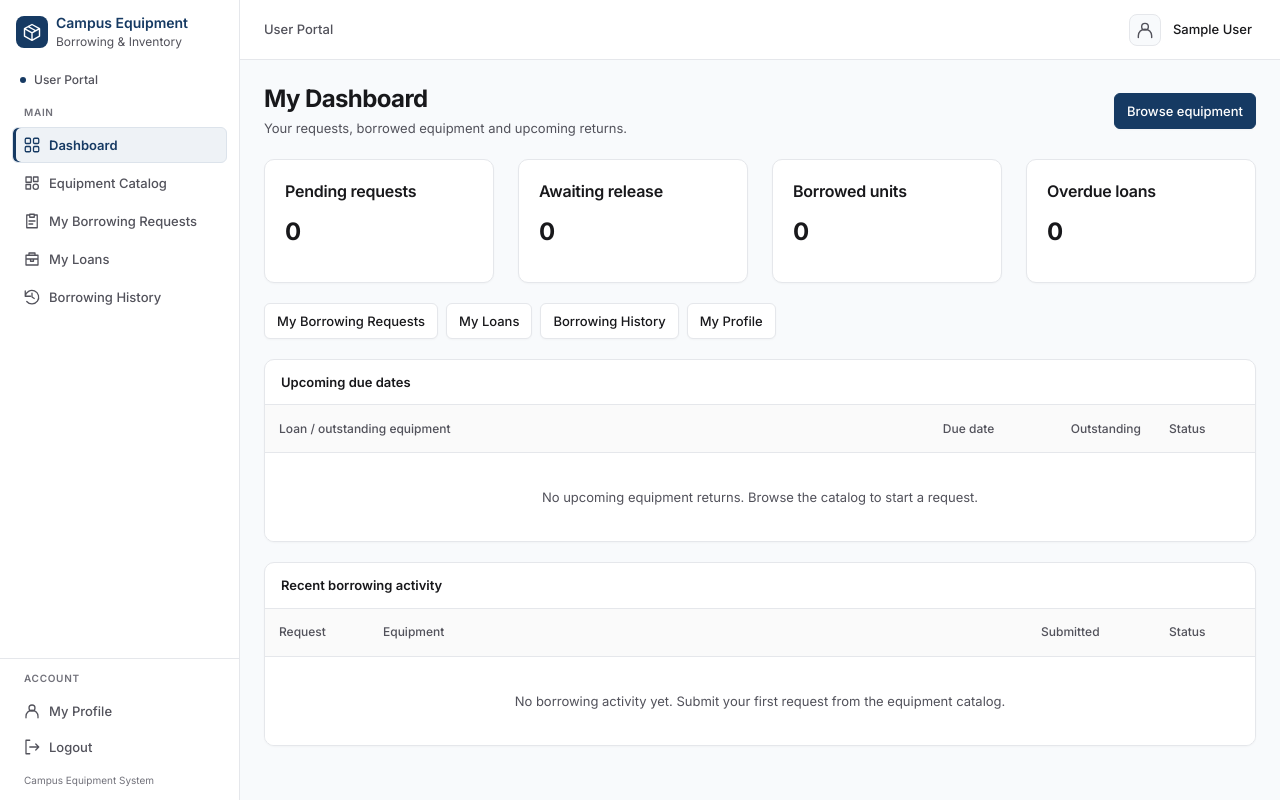
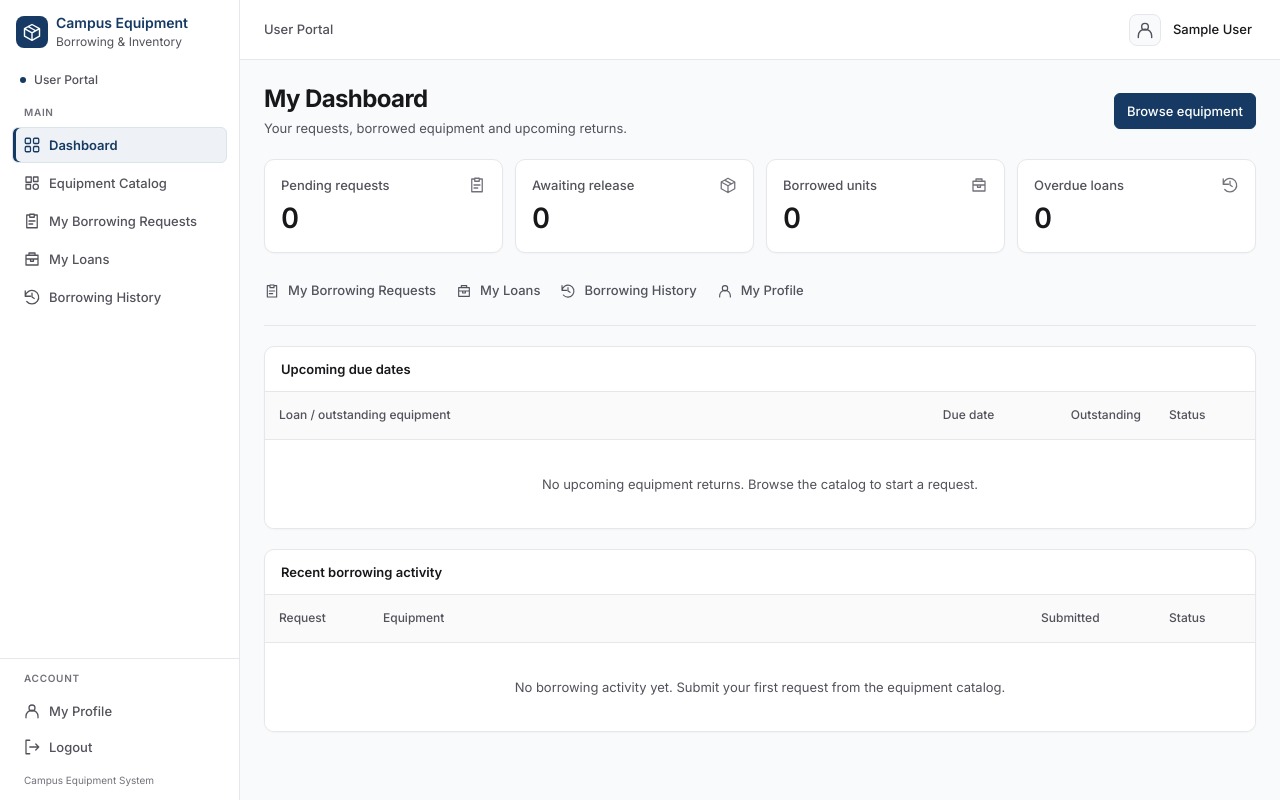
Before and after one commit to selrahcjstn/Campus-Equipment-System, a Django app: page /portal/ in a window 1280 px wide. Run offline with Django 5.2, Linux system fonts and the light colour scheme; the visitor is signed in with stand-in values (Sample User, id 1); data comes from the database, SQL or seed files in the repository; data that the repository does not hold is empty.

Commit message:
style: refine basic user portal pages

```diff
--- a/static/css/dashboard.css
+++ b/static/css/dashboard.css
@@ -1,6 +1,7 @@
-.dashboard-kpis { display: grid; grid-template-columns: repeat(4, minmax(0, 1fr)); gap: var(--space-6); }
-.dashboard-kpis h2 { font-size: var(--font-card); }
-.dashboard-stat { margin: var(--space-3) 0; font-size: var(--font-title); font-weight: var(--weight-bold); }
+.dashboard-shortcuts { display: flex; flex-wrap: wrap; gap: var(--space-2) var(--space-5); padding-bottom: var(--space-4); border-bottom: var(--border); }
+.dashboard-shortcuts a { display: inline-flex; align-items: center; gap: var(--space-2); min-height: var(--control-height); color: var(--text-secondary); text-decoration: none; font-size: var(--font-label); font-weight: var(--weight-medium); }
+.dashboard-shortcuts a:hover { color: var(--primary); text-decoration: underline; }
+.dashboard-shortcuts .icon { width: var(--space-4); height: var(--space-4); }
 .dashboard-chart { margin: 0; min-width: 0; }
 .dashboard-chart svg { display: block; width: 100%; height: auto; }
 .chart-axis { stroke: var(--border-strong); stroke-width: 2; }
@@ -22,6 +23,4 @@
 .dashboard-audit-description { max-width: 400px; overflow-wrap: anywhere; }
 .dashboard-charts details summary { cursor: pointer; color: var(--text-secondary); font-size: var(--font-caption); }
 .dashboard-charts details[open] summary { margin-bottom: var(--space-4); }
-@media (max-width: 1100px) { .dashboard-kpis { grid-template-columns: repeat(2, minmax(0, 1fr)); } }
-@media (max-width: 639px) { .dashboard-kpis { grid-template-columns: 1fr; } }
 @media (max-width: 767px) { .dashboard-charts { grid-template-columns: 1fr; } }
--- a/static/css/design-system.css
+++ b/static/css/design-system.css
@@ -130,6 +130,9 @@ h3 { font-size: var(--font-card); font-weight: var(--weight-semibold); }
     width: 100%; min-width: 0; height: var(--control-height); padding: var(--space-2) var(--space-3); border: 1px solid var(--control-border, var(--border-strong)); border-radius: var(--radius-md); background: var(--surface); color: var(--text-primary); font-size: var(--font-body); font-weight: var(--weight-regular);
 }
 .form-field textarea { height: auto; min-height: 96px; resize: vertical; }
+.search-input { position: relative; }
+.search-input > .icon { position: absolute; left: var(--space-3); top: 50%; transform: translateY(-50%); width: var(--space-4); height: var(--space-4); color: var(--text-muted); pointer-events: none; }
+.form-field .search-input input:not([type='checkbox']):not([type='radio']) { padding-left: calc(var(--space-3) + var(--space-4) + var(--space-2)); }
 .form-field input::placeholder, .form-field textarea::placeholder { color: var(--text-secondary); font-weight: var(--weight-regular); }
 .form-field:not(.has-errors) input:hover, .form-field:not(.has-errors) select:hover, .form-field:not(.has-errors) textarea:hover { --control-border: var(--border-strong); }
 .form-field input:focus, .form-field select:focus, .form-field textarea:focus { --control-border: var(--accent); border-color: var(--accent); outline: var(--focus); outline-offset: 0; }
@@ -172,6 +175,7 @@ h3 { font-size: var(--font-card); font-weight: var(--weight-semibold); }
 .card-heading p { margin-top: var(--space-1); }
 .card-actions, .page-actions { display: flex; align-items: center; flex-wrap: wrap; gap: var(--space-2); }
 .content-grid { display: grid; grid-template-columns: repeat(auto-fit, minmax(min(100%, 280px), 1fr)); gap: var(--space-4); }
+.content-grid > .empty-state { grid-column: 1 / -1; }
 .section-stack { display: grid; gap: var(--section-gap); align-content: start; }
 .section-stack > * { min-width: 0; }
 .section-stack > .card-heading { margin-bottom: 0; }
--- a/static/css/filters.css
+++ b/static/css/filters.css
@@ -7,9 +7,6 @@
 .filter-toolbar .form-field input:focus, .filter-toolbar .form-field select:focus { --control-border: var(--accent); }
 .filter-toolbar .form-field.has-errors input:focus, .filter-toolbar .form-field.has-errors select:focus { --control-border: var(--error); outline-color: var(--error); }
 .filter-toolbar__search { flex: 1 1 240px; max-width: 320px; }
-.filter-toolbar__search-input { position: relative; }
-.filter-toolbar__search-input > .icon { position: absolute; z-index: 1; left: var(--space-3); top: 50%; transform: translateY(-50%); width: var(--space-4); height: var(--space-4); color: var(--text-secondary); pointer-events: none; }
-.filter-toolbar .form-field .filter-toolbar__search-input input[type='search'] { padding-left: calc(var(--space-3) + var(--space-4) + var(--space-2)); }
 .filter-toolbar__secondary { flex: 1 1 300px; min-width: 0; }
 .filter-toolbar__secondary--single { flex-basis: 160px; max-width: 200px; }
 .filter-toolbar__secondary > summary { display: none; }
--- a/templates/borrowing/new_request.html
+++ b/templates/borrowing/new_request.html
@@ -7,10 +7,11 @@
 <header class="page-heading"><div><h1>New borrowing request</h1><p>Select 1–{{ limits.max_items }} equipment items, up to {{ limits.max_quantity }} units each, for at most {{ limits.max_days }} calendar days.</p></div><a class="button button--secondary" href="{% url 'my_requests' %}">My requests</a></header>
 <div class="section-stack">
     {% include "components/messages.html" %}
+    <div class="borrowing-workspace">
     <section class="card section-stack" aria-labelledby="catalog-title">
         <div><h2 id="catalog-title">Browse equipment</h2><p class="text-secondary">Availability is checked again at submission and approval. A Pending request does not reserve units.</p></div>
-        <div class="form-field"><label for="catalog-search">Search the catalog</label><input type="search" id="catalog-search" data-catalog-search placeholder="Equipment name or description"></div>
-        <div class="content-grid">
+        <div class="form-field"><label for="catalog-search">Search the catalog</label><div class="search-input">{% include "components/icon.html" with name="search" %}<input type="search" id="catalog-search" data-catalog-search placeholder="Search equipment..."></div></div>
+        <div class="content-grid borrowing-catalog" tabindex="0" role="region" aria-label="Available equipment choices">
             {% for equipment in catalog %}<article class="card borrowing-catalog-item" data-catalog-entry data-search-text="{{ equipment.name }} {{ equipment.description }}"><h3>{{ equipment.name }}</h3><p class="caption">{{ equipment.description }}</p><p>{{ equipment.available_count }} available unit{{ equipment.available_count|pluralize }}</p><button type="button" class="button button--secondary" data-select-equipment="{{ equipment.pk }}"{% if not equipment.available_count %} disabled{% endif %}>Select {{ equipment.name }}</button></article>
             {% empty %}<p class="text-secondary">There is no catalog equipment yet. Inventory needs equipment types and physical units before requests can be submitted.</p>{% endfor %}
         </div>
@@ -23,5 +24,6 @@
         <section class="card section-stack"><h2>Requested equipment</h2><p class="caption">Leave unused equipment slots blank.</p>{% for item_form in formset %}<fieldset class="borrowing-item-row"><legend>Equipment {{ forloop.counter }}</legend>{% include "components/input.html" with field=item_form.equipment %}{% include "components/input.html" with field=item_form.quantity %}{% if item_form.non_field_errors %}<div class="field-errors" role="alert">{{ item_form.non_field_errors }}</div>{% endif %}</fieldset>{% endfor %}</section>
         <section class="card section-stack"><h2>Borrowing details</h2>{% for field in form %}{% include "components/input.html" with field=field %}{% endfor %}<div class="page-actions"><button type="submit" class="button button--primary">Submit request</button><a href="{% url 'my_requests' %}" class="button button--secondary">Cancel</a></div></section>
     </form>
+    </div>
 </div>
 {% endblock %}
--- a/templates/components/filter_toolbar.html
+++ b/templates/components/filter_toolbar.html
@@ -4,7 +4,7 @@
     {% if filter_form.q %}
     <div class="filter-toolbar__search form-field{% if filter_form.q.errors %} has-errors{% endif %}">
         <label for="{{ filter_form.q.id_for_label }}">Search<span class="sr-only"> · {{ filter_form.q.label }}</span></label>
-        <div class="filter-toolbar__search-input">
+        <div class="search-input">
             {% include "components/icon.html" with name="search" %}
             <input type="search" name="{{ filter_form.q.html_name }}" id="{{ filter_form.q.id_for_label }}" value="{{ filter_form.q.value|default_if_none:'' }}" placeholder="{{ search_placeholder|default:'Search equipment...' }}" maxlength="{{ filter_form.q.field.max_length }}"{% if filter_form.q.errors %} aria-invalid="true" aria-describedby="{{ filter_form.q.auto_id }}_error"{% endif %}>
         </div>
--- a/templates/dashboard/user_portal.html
+++ b/templates/dashboard/user_portal.html
@@ -5,8 +5,18 @@
 {% block content %}
 <header class="page-heading"><div><h1>My Dashboard</h1><p>Your requests, borrowed equipment and upcoming returns.</p></div><a class="button button--primary" href="{% url 'equipment_catalog' %}">Browse equipment</a></header>
 <div class="section-stack">
-    <div class="dashboard-kpis"><section class="card"><h2>Pending requests</h2><p class="dashboard-stat">{{ pending_count }}</p></section><section class="card"><h2>Awaiting release</h2><p class="dashboard-stat">{{ approved_count }}</p></section><section class="card"><h2>Borrowed units</h2><p class="dashboard-stat">{{ borrowed_count }}</p></section><section class="card"><h2>Overdue loans</h2><p class="dashboard-stat">{{ overdue_count }}</p></section></div>
-    <nav class="page-actions" aria-label="Borrowing shortcuts"><a class="button button--secondary" href="{% url 'my_requests' %}">My Borrowing Requests</a><a class="button button--secondary" href="{% url 'my_loans' %}">My Loans</a><a class="button button--secondary" href="{% url 'borrowing_history' %}">Borrowing History</a><a class="button button--secondary" href="{% url 'my_profile' %}">My Profile</a></nav>
+    <div class="metric-grid">
+        {% include "components/metric.html" with label="Pending requests" value=pending_count icon="requests" only %}
+        {% include "components/metric.html" with label="Awaiting release" value=approved_count icon="equipment" only %}
+        {% include "components/metric.html" with label="Borrowed units" value=borrowed_count icon="loans" only %}
+        {% include "components/metric.html" with label="Overdue loans" value=overdue_count icon="history" only %}
+    </div>
+    <nav class="dashboard-shortcuts" aria-label="Borrowing shortcuts">
+        <a href="{% url 'my_requests' %}">{% include "components/icon.html" with name="requests" %}My Borrowing Requests</a>
+        <a href="{% url 'my_loans' %}">{% include "components/icon.html" with name="loans" %}My Loans</a>
+        <a href="{% url 'borrowing_history' %}">{% include "components/icon.html" with name="history" %}Borrowing History</a>
+        <a href="{% url 'my_profile' %}">{% include "components/icon.html" with name="profile" %}My Profile</a>
+    </nav>
     {% if overdue_count %}{% include "dashboard/_personal_loans.html" with table_label="Your overdue loans" loan_rows=overdue empty_message="No overdue loans." %}{% endif %}
     {% include "dashboard/_personal_loans.html" with table_label="Upcoming due dates" loan_rows=upcoming empty_message="No upcoming equipment returns. Browse the catalog to start a request." %}
     <div class="table-container" tabindex="0" role="region" aria-label="Recent borrowing activity"><table class="data-table"><caption>Recent borrowing activity</caption><thead><tr><th scope="col" class="table-cell--identifier">Request</th><th scope="col" class="table-cell--text">Equipment</th><th scope="col" class="table-cell--date">Submitted</th><th scope="col" class="table-cell--status">Status</th></tr></thead><tbody>{% for borrowing in recent_requests %}<tr><td class="table-cell--identifier"><a href="{% url 'request_detail' borrowing.pk %}">Request #{{ borrowing.pk }}</a></td><td class="table-cell--text"><ul class="dashboard-unit-list">{% for item in borrowing.items.all %}<li>{{ item.equipment.name }} × {{ item.quantity }}</li>{% endfor %}</ul></td><td class="table-cell--date">{{ borrowing.requested_at|date:"M j, Y, g:i A T" }}</td><td class="table-cell--status">{% include "components/badge.html" with label=borrowing.workflow_label variant=borrowing.status_variant %}</td></tr>{% empty %}<tr><td colspan="4"><div class="empty-state">No borrowing activity yet. Submit your first request from the equipment catalog.</div></td></tr>{% endfor %}</tbody></table></div>
--- a/templates/inventory/catalog.html
+++ b/templates/inventory/catalog.html
@@ -6,10 +6,10 @@
 <header class="page-heading"><div><h1>Equipment Catalog</h1><p>Browse equipment by category and see what is currently available.</p></div><a class="button button--secondary" href="{% url 'my_requests' %}">My borrowing requests</a></header>
 <div class="section-stack">
     {% include "components/messages.html" %}{% include "inventory/_filters.html" %}
-    <div class="content-grid">{% for equipment in page_obj %}<article class="card inventory-catalog-card">
+    <div class="content-grid inventory-grid">{% for equipment in page_obj %}<article class="card inventory-catalog-card">
         <div><span class="eyebrow">{{ equipment.category.name|default:"Uncategorized" }}</span><h2>{{ equipment.name }}</h2></div>
         <p class="text-secondary">{{ equipment.description|default:"No description provided."|truncatechars:240 }}</p>
-        <div>{% if equipment.available_count %}{% include "components/badge.html" with label="Available" variant="success" %}{% else %}{% include "components/badge.html" with label="Unavailable" variant="inactive" %}{% endif %}<p>{{ equipment.available_count }} available physical unit{{ equipment.available_count|pluralize }}</p></div>
+        <div class="inventory-stock">{% if equipment.available_count %}{% include "components/badge.html" with label="Available" variant="success" %}{% else %}{% include "components/badge.html" with label="Unavailable" variant="inactive" %}{% endif %}<p>{{ equipment.available_count }} available physical unit{{ equipment.available_count|pluralize }}</p></div>
         <div class="page-actions"><a class="button button--secondary" href="{% url 'equipment_detail' equipment.pk %}">View details</a>{% if equipment.available_count %}<a class="button button--primary" href="{% url 'new_borrowing_request' %}?equipment={{ equipment.pk }}">Request equipment</a>{% endif %}</div>
     </article>{% empty %}<section class="card empty-state"><h2>No equipment in this view</h2><p class="text-secondary">Try clearing your search and category filters. Active catalog items will appear here when added.</p></section>{% endfor %}</div>
     {% include "inventory/_pagination.html" %}
--- a/templates/inventory/detail.html
+++ b/templates/inventory/detail.html
@@ -4,7 +4,7 @@
 {% block page_styles %}<link rel="stylesheet" href="{% static 'css/inventory.css' %}">{% endblock %}
 {% block content %}
 <header class="page-heading"><div><span class="eyebrow">{{ equipment.category.name|default:"Uncategorized" }}</span><h1>{{ equipment.name }}</h1></div><a class="button button--secondary" href="{% url 'equipment_catalog' %}">Back to catalog</a></header>
-<section class="card section-stack"><h2>Equipment details</h2><p class="inventory-description">{{ equipment.description|default:"No description provided."|linebreaksbr }}</p>
+<section class="card section-stack inventory-detail"><h2>Equipment details</h2><p class="inventory-description">{{ equipment.description|default:"No description provided."|linebreaksbr }}</p>
     <div>{% if equipment.available_count %}{% include "components/badge.html" with label="Available" variant="success" %}{% else %}{% include "components/badge.html" with label="Unavailable" variant="inactive" %}{% endif %}<p>{{ equipment.available_count }} available physical unit{{ equipment.available_count|pluralize }}</p></div>
     {% if equipment.available_count %}<div><a class="button button--primary" href="{% url 'new_borrowing_request' %}?equipment={{ equipment.pk }}">Request this equipment</a></div><p class="caption">Availability is checked again when your request is submitted and approved.</p>{% else %}<p class="text-secondary">This equipment is currently unavailable for borrowing. Please check the catalog again later.</p>{% endif %}
 </section>
```
Also changed, not shown: static/css/borrowing.css (+15 -3 lines), static/css/inventory.css (+9 -3 lines).
